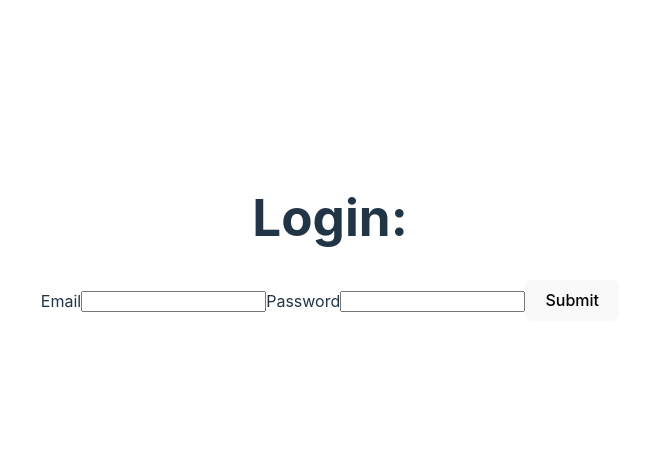
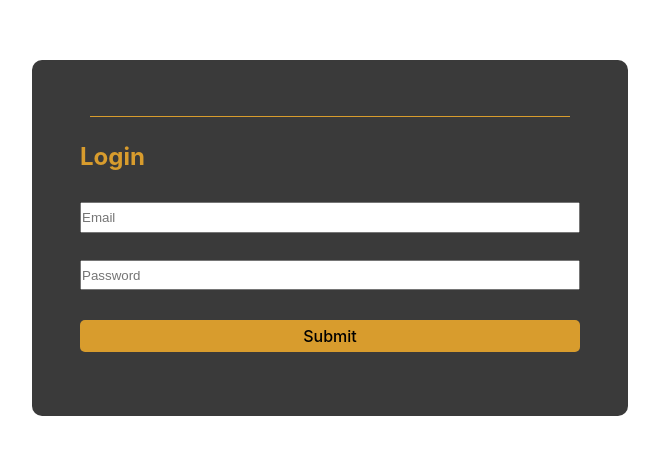
Before and after one commit to KonMam/auth-frontend, a React (Vite) app: page /login in a window 1280 px wide. Shown: the part 162-616 px from the top of the page, without its empty margins (310-969 px from the left). Built offline with nearby package versions, Linux system fonts and the light colour scheme.

Commit message:
basic login page design

```diff
--- a/src/App.css
+++ b/src/App.css
@@ -1,41 +1,3 @@
 #root {
-  max-width: 1280px;
   margin: 0 auto;
-  padding: 2rem;
-  text-align: center;
 }
-
-.logo {
-  height: 6em;
-  padding: 1.5em;
-  will-change: filter;
-}
-.logo:hover {
-  filter: drop-shadow(0 0 2em #646cffaa);
-}
-.logo.react:hover {
-  filter: drop-shadow(0 0 2em #61dafbaa);
-}
-
-@keyframes logo-spin {
-  from {
-    transform: rotate(0deg);
-  }
-  to {
-    transform: rotate(360deg);
-  }
-}
-
-@media (prefers-reduced-motion: no-preference) {
-  a:nth-of-type(2) .logo {
-    animation: logo-spin infinite 20s linear;
-  }
-}
-
-.card {
-  padding: 2em;
-}
-
-.read-the-docs {
-  color: #888;
-}
--- a/src/components/Login.tsx
+++ b/src/components/Login.tsx
@@ -1,6 +1,7 @@
 import { useState } from 'react';
 import { useNavigate } from 'react-router-dom';
 import { Credentials } from '../types/types'
+import '../styles/Login.css'
 
 async function loginUser(credentials: Credentials) {
     return fetch('/api/login', {
@@ -32,14 +33,13 @@ export default function Login() {
     }
 
     return (
-        <div className="Login">
-            <h1>Login:</h1>
-            <form onSubmit={handleSubmit}>
-                <label htmlFor="email" >Email</label>
-                <input name="email" id="email" onChange={e => setEmail(e.target.value)}></input>
-                <label htmlFor="password">Password</label>
-                <input name="password" id="password" onChange={e => setPassword(e.target.value)}></input>
-                <button type="submit" value="Submit">Submit</button>
+        <div className="login-form">
+            <hr className='line'></hr>
+            <h2 className='header'>Login</h2>
+            <form onSubmit={handleSubmit} className='login-details'>
+                <input name="email" id="email" className="form-element" placeholder="Email" onChange={e => setEmail(e.target.value)}></input>
+                <input name="password" id="password" className="form-element" placeholder="Password" type="password" onChange={e => setPassword(e.target.value)}></input>
+                <button type="submit" value="Submit" id="button" className="form-element">Submit</button>
             </form>
         </div>
     )
--- a/src/components/TaskList.tsx
+++ b/src/components/TaskList.tsx
@@ -1,7 +1,7 @@
 import { useState } from "react"
 import { useFetch } from "../hooks/useFetch"
 import { ToDos } from "../types/types"
-
+import '../styles/TaskList.css'
 
 async function refreshToken() {
     return fetch('/api/refresh', {
@@ -47,14 +47,6 @@ export default function TaskList() {
     }
     return (
         <div>
-            <div className="TaskList">
-                {!loading ?
-                    data?.map( ( todo ) =>
-                <li key={todo.id}>
-                {todo.text}, status: {todo.status.toString()}
-                </li>) :
-                <li>Loading</li>}
-            </div>
             <div className="TaskForm">
             <form onSubmit={handleSubmit}>
                 <label htmlFor="text">New Task: </label>
@@ -62,6 +54,14 @@ export default function TaskList() {
                 <button type="submit" value="Submit">Submit</button>
             </form>
             </div>
+            <div className="TaskList">
+                {!loading ?
+                    data?.map( ( todo ) =>
+                <li key={todo.id} className="list-element">
+                {todo.text} <br/>{todo.status === false ? "Status: ✘": "Status: ✓"}
+                </li>) :
+                <li>Loading</li>}
+            </div>
         </div>
     )
 }
--- /dev/null
+++ b/src/styles/Login.css
@@ -0,0 +1,38 @@
+
+.login-form {
+    width: 500px;
+    display: flex;
+    flex-direction: column;
+    background-color: rgb(58, 58, 58);
+    padding: 3em;
+    border-radius: 10px;
+}
+
+.login-details {
+    display: flex;
+    flex-direction: column;
+}
+
+.form-element {
+    margin: 1em 0;
+    padding: 0;
+    height: 2em;
+}
+
+#button {
+    background-color: #d89c2d;
+    border-radius: 5px;
+}
+
+.header {
+    color: #d89c2d;
+}
+
+.line {
+    border: 0;
+    clear:both;
+    display:block;
+    width: 96%;
+    background-color:#d89c2d;
+    height: 1px;
+}
--- /dev/null
+++ b/src/styles/TaskList.css
@@ -0,0 +1,16 @@
+.TaskList {
+    display: flex;
+    flex-wrap: wrap;
+}
+
+li {
+    list-style: none;
+}
+
+.list-element {
+    padding: 0 3em;
+    margin: 1em;
+    background-color: rgb(58, 58, 58);
+    border-radius: 5px;
+    width: 20%;
+}
```
